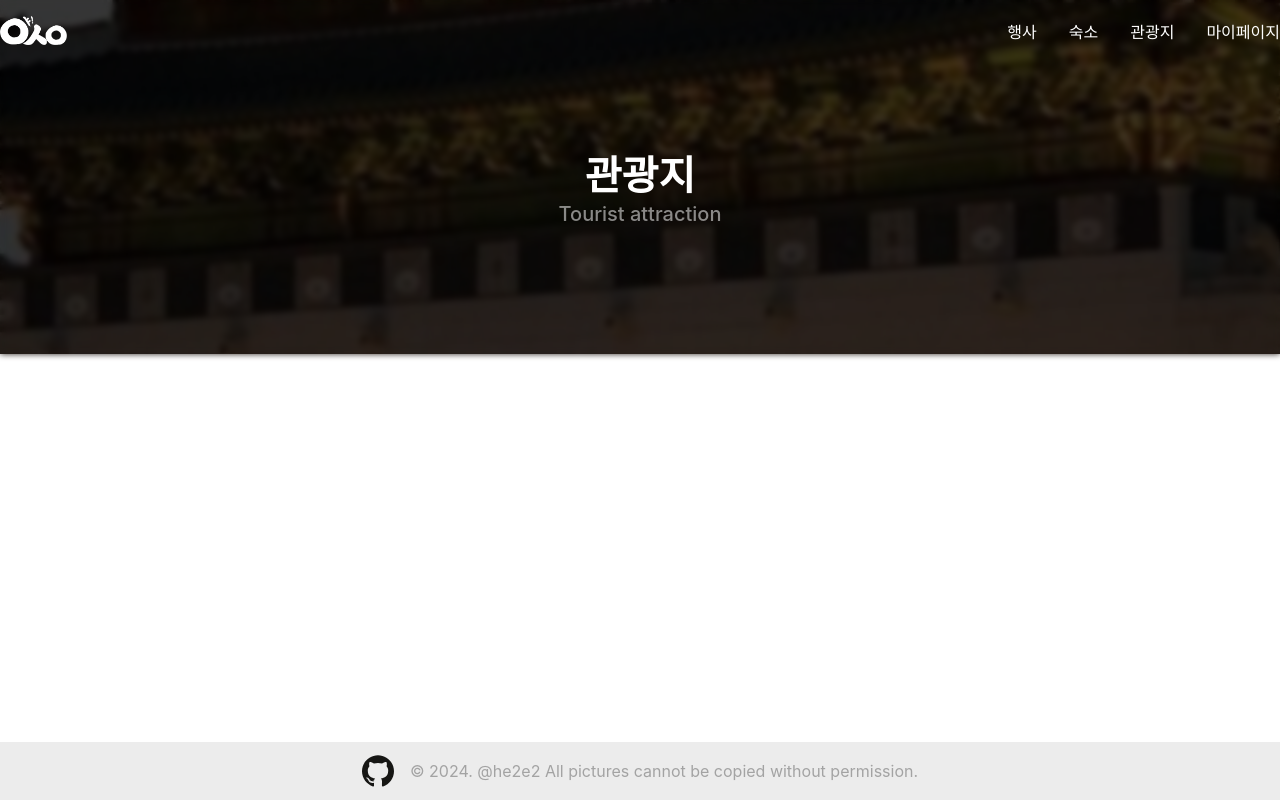
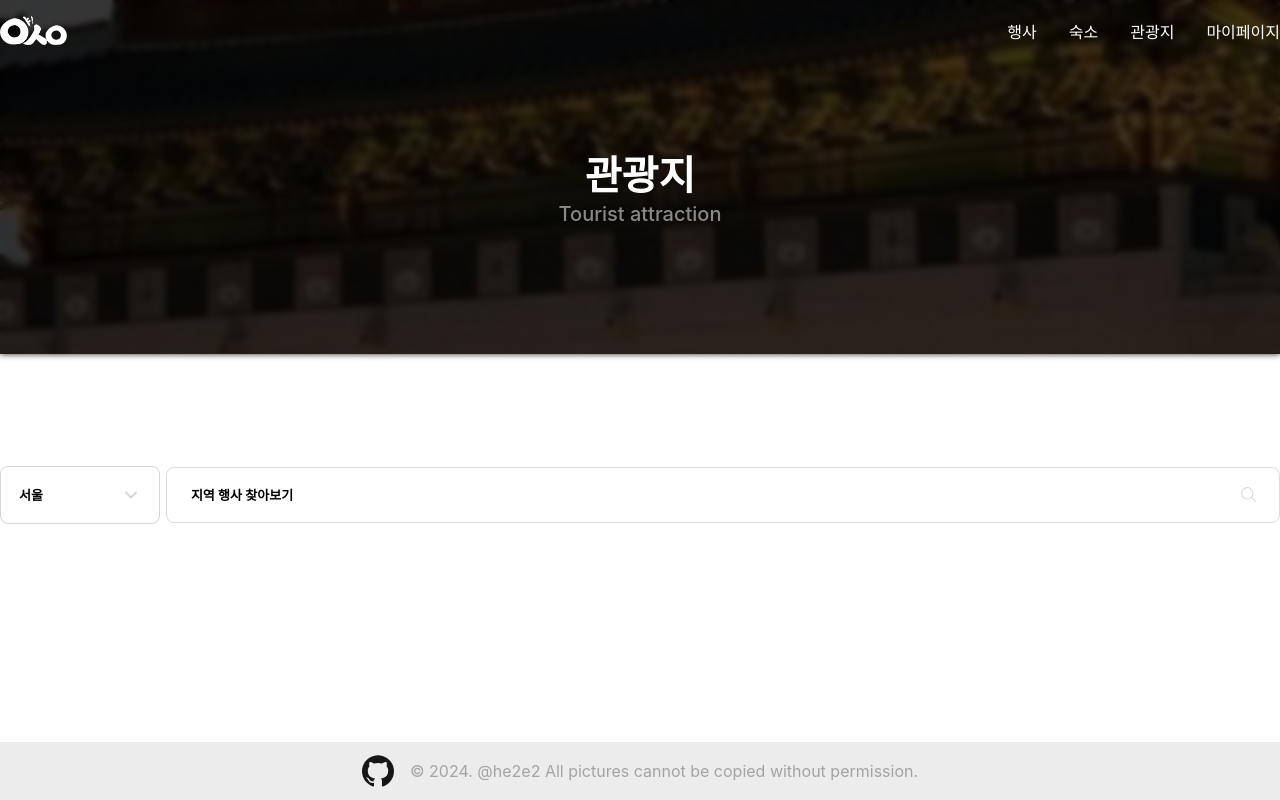
Before and after one commit to he2e2/oho, a React (Vite) app: page /tour in a window 1280 px wide. Built offline with nearby package versions, Linux system fonts and the light colour scheme; a web font is replaced by a local one.

Commit message:
feat: Added SearchBox color diversification

```diff
--- a/src/components/SearchBar.tsx
+++ b/src/components/SearchBar.tsx
@@ -1,18 +1,20 @@
 import styled from '@emotion/styled';
 import { useState } from 'react';
+import { useLocation } from 'react-router-dom';
 
 import { area } from '@/utils';
 
 export function SearchBar({ type }: { type: string }) {
+  const location = useLocation();
   return (
-    <styles.wrapper>
-      <Selector />
-      <InputBar type={type} />
+    <styles.wrapper $pathname={location.pathname}>
+      <Selector pathname={location.pathname} />
+      <InputBar type={type} pathname={location.pathname} />
     </styles.wrapper>
   );
 }
 
-function Selector() {
+function Selector({ pathname }: { pathname: string }) {
   const [area, setArea] = useState('서울');
   const [isDropBoxVisible, setIsDropBoxVisible] = useState(false);
 
@@ -23,12 +25,12 @@ function Selector() {
         setIsDropBoxVisible((prev) => !prev);
       }}
     >
-      <styles.selector>{area}</styles.selector>
+      <styles.selector $pathname={pathname}>{area}</styles.selector>
       {isDropBoxVisible && <DropBox onItemClick={setArea} />}
-      <styles.icon
-        src='/chevron-bottom.svg'
-        alt='chevron-bottom-icon'
-        style={{ transform: 'translateY(0)' }}
+      <ChevronIcon
+        color={
+          pathname === '/' ? 'rgba(234, 234, 234, 1)' : 'rgba(136, 136, 136, 1)'
+        }
       />
     </div>
   );
@@ -56,17 +58,60 @@ function DropBox({ onItemClick }: { onItemClick: (area: string) => void }) {
   );
 }
 
-function InputBar({ type }: { type: string }) {
+function InputBar({ type, pathname }: { type: string; pathname: string }) {
   return (
-    <styles.inputContainer>
+    <styles.inputContainer $pathname={pathname}>
       <input type='text' placeholder={`지역 ${type} 찾아보기`} />
-      <styles.icon src='/search.svg' alt='search-icon' />
+      <SearchIcon
+        color={pathname === '/' ? '#eaeaea' : 'rgba(0, 0, 0, 0.14)'}
+      />
     </styles.inputContainer>
   );
 }
 
+function ChevronIcon({ color }: { color: string }) {
+  return (
+    <svg
+      xmlns='http://www.w3.org/2000/svg'
+      width='20'
+      height='20'
+      viewBox='0 0 20 20'
+      fill='none'
+    >
+      <path
+        fillRule='evenodd'
+        clipRule='evenodd'
+        d='M4.29289 6.79289C4.68342 6.40237 5.31658 6.40237 5.70711 6.79289L10 11.0858L14.2929 6.79289C14.6834 6.40237 15.3166 6.40237 15.7071 6.79289C16.0976 7.18342 16.0976 7.81658 15.7071 8.20711L10.7071 13.2071C10.3166 13.5976 9.68342 13.5976 9.29289 13.2071L4.29289 8.20711C3.90237 7.81658 3.90237 7.18342 4.29289 6.79289Z'
+        fill={color}
+        fillOpacity='0.34'
+      />
+    </svg>
+  );
+}
+
+function SearchIcon({ color }: { color: string }) {
+  return (
+    <svg
+      xmlns='http://www.w3.org/2000/svg'
+      width='18'
+      height='18'
+      viewBox='0 0 18 18'
+      fill='none'
+    >
+      <path
+        d='M16.3126 15.5172L12.0646 11.2692C13.0854 10.0437 13.5945 8.47182 13.4858 6.88054C13.3772 5.28927 12.6593 3.80113 11.4814 2.7257C10.3035 1.65027 8.75639 1.07035 7.16182 1.10658C5.56726 1.14281 4.04804 1.79241 2.92022 2.92022C1.79241 4.04804 1.14281 5.56726 1.10658 7.16182C1.07035 8.75639 1.65027 10.3035 2.7257 11.4814C3.80113 12.6593 5.28927 13.3772 6.88054 13.4858C8.47182 13.5945 10.0437 13.0854 11.2692 12.0646L15.5172 16.3126L16.3126 15.5172ZM2.2501 7.3126C2.2501 6.31133 2.54701 5.33255 3.10328 4.50002C3.65956 3.6675 4.45021 3.01862 5.37526 2.63546C6.30031 2.25229 7.31821 2.15203 8.30024 2.34737C9.28227 2.54271 10.1843 3.02486 10.8923 3.73287C11.6003 4.44087 12.0825 5.34292 12.2778 6.32495C12.4732 7.30698 12.3729 8.32488 11.9897 9.24993C11.6066 10.175 10.9577 10.9656 10.1252 11.5219C9.29265 12.0782 8.31386 12.3751 7.3126 12.3751C5.97039 12.3736 4.68359 11.8398 3.73451 10.8907C2.78543 9.9416 2.25158 8.6548 2.2501 7.3126Z'
+        fill={color}
+      />
+    </svg>
+  );
+}
+
+interface Path {
+  $pathname: string;
+}
+
 const styles = {
-  wrapper: styled.div`
+  wrapper: styled.div<Path>`
     width: 100%;
     display: flex;
     align-items: center;
@@ -77,15 +122,21 @@ const styles = {
       padding: 1.125rem;
       width: 10rem;
       border-radius: 8px;
-      border: 1.5px solid rgba(234, 234, 234, 0.34);
+      border: ${(props) =>
+        props.$pathname === '/'
+          ? '1.5px solid rgba(234, 234, 234, 0.34)'
+          : '1px solid rgba(136, 136, 136, 0.34)'};
       align-items: center;
       position: relative;
     }
   `,
 
-  selector: styled.div`
+  selector: styled.div<Path>`
     flex: 1 0 0;
-    color: rgba(255, 255, 255, 0.74);
+    color: ${(props) =>
+      props.$pathname === '/'
+        ? 'rgba(255, 255, 255, 0.74)'
+        : 'color: rgba(0, 0, 0, 0.74)'};
     font-size: 0.8125rem;
     font-style: normal;
     font-weight: 600;
@@ -93,10 +144,13 @@ const styles = {
     cursor: pointer;
   `,
 
-  inputContainer: styled.div`
+  inputContainer: styled.div<Path>`
     flex: 1 0 0;
     border-radius: 8px;
-    border: 1.5px solid #eaeaea;
+    border: ${(props) =>
+      props.$pathname === '/'
+        ? '1.5px solid #eaeaea'
+        : '1px solid rgba(0, 0, 0, 0.14)'};
     padding: 1.125rem 1.3125rem 1.125rem 1.5rem;
     align-items: center;
     display: flex;
@@ -104,14 +158,14 @@ const styles = {
 
     input {
       flex: 1;
-      color: #fff;
+      color: ${(props) => (props.$pathname === '/' ? '#fff' : '#000')};
       font-size: 0.8125rem;
       font-style: normal;
       font-weight: 600;
       line-height: 1rem;
 
       &::placeholder {
-        color: #fff;
+        color: ${(props) => (props.$pathname === '/' ? '#fff' : '#000')};
       }
     }
   `,
--- a/src/pages/list-page.tsx
+++ b/src/pages/list-page.tsx
@@ -1,5 +1,7 @@
 import styled from '@emotion/styled';
 import { useLocation } from 'react-router-dom';
+
+import { SearchBar } from '@/components';
 
 const headerMap: Record<
   'festival' | 'lodgement' | 'tour',
@@ -23,6 +25,7 @@ export function ListPage() {
   return (
     <styles.wrapper>
       <Header />
+      <ListSection />
     </styles.wrapper>
   );
 }
@@ -40,6 +43,16 @@ function Header() {
       <h2>{headerData.ko}</h2>
       <span className='eng'>{headerData.en}</span>
     </styles.listHeader>
+  );
+}
+
+function ListSection() {
+  return (
+    <styles.listWrapper>
+      <styles.listContainer className='mw'>
+        <SearchBar type='행사' />
+      </styles.listContainer>
+    </styles.listWrapper>
   );
 }
 
@@ -94,4 +107,16 @@ const styles = {
       z-index: 5;
     }
   `,
+
+  listWrapper: styled.div`
+    flex: 1 0 0;
+    padding: 7rem 0;
+    display: flex;
+    justify-content: center;
+  `,
+
+  listContainer: styled.div`
+    display: flex;
+    flex-direction: column;
+  `,
 };
```
Also changed, not shown: public/chevron-bottom.svg (deleted), public/search.svg (deleted).
